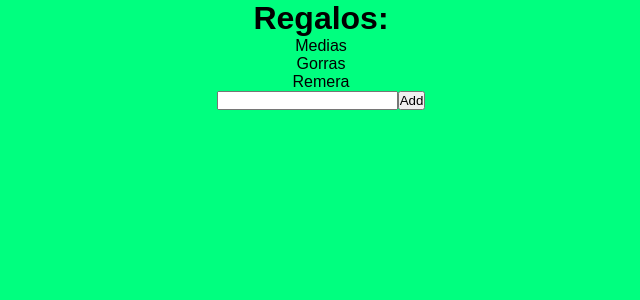
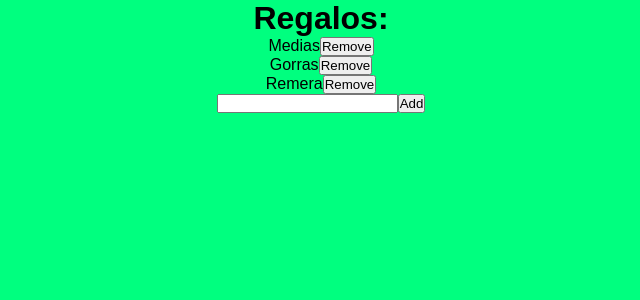
Before and after one commit to viryisb/adviency-challenge, a React (Create React App) app: page / in a window 1280 px wide. Shown: the top 300 px of the page, without its empty margins (319-959 px from the left). Built offline with nearby package versions, Linux system fonts and the light colour scheme.

Commit message:
Add a button to delete each item

```diff
--- a/src/App.js
+++ b/src/App.js
@@ -11,6 +11,10 @@ const initialList = [
   { id: 'b', name: 'Gorras' },
   { id: 'c', name: 'Remera' },
 ];
+const handleRemove = (id) => {
+  console.log(id);
+};
+
 const AddItem = ({ name, onChange, onAdd }) => (
   <div>
     <input type='text' value={name} onChange={onChange} />
@@ -22,7 +26,12 @@ const AddItem = ({ name, onChange, onAdd }) => (
 const List = ({ list }) => (
   <ul>
     {list.map((item) => (
-      <li key={item.id}>{item.name}</li>
+      <li key={item.id}>
+        {item.name}
+        <button type='button' onClick={() => handleRemove(item.id)}>
+          Remove
+        </button>
+      </li>
     ))}
   </ul>
 );
```
